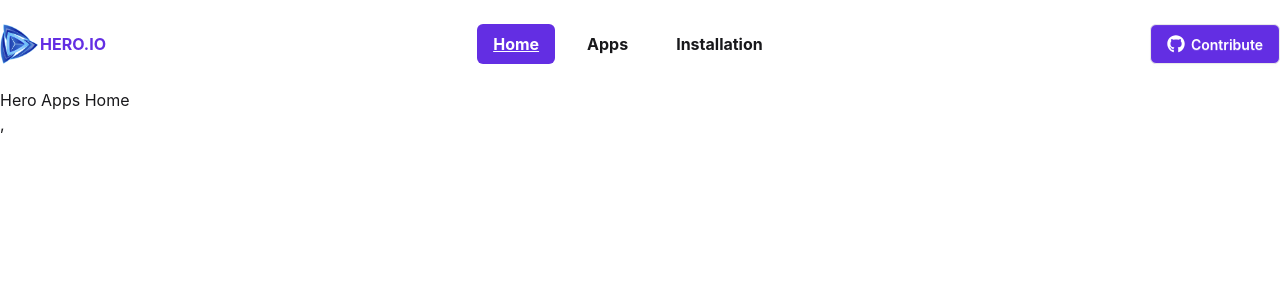
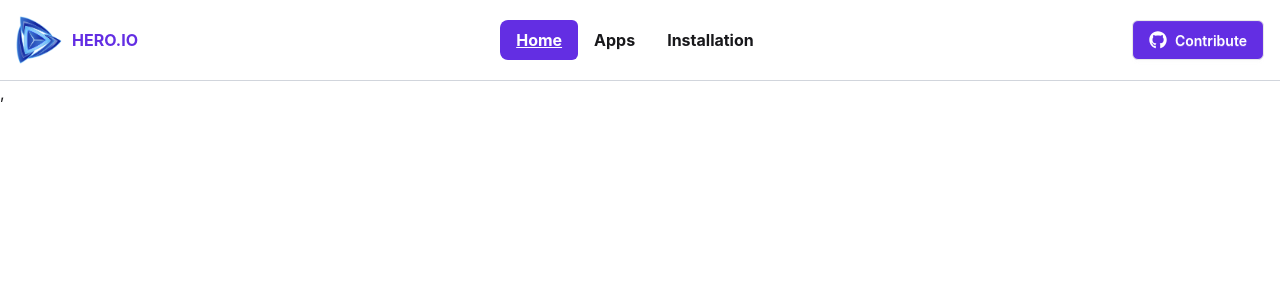
Before and after one commit to ashrafulasif123/hero-apps, a React (Vite) app: page / in a window 1280 px wide. Shown: the top 300 px of the page. Built offline with nearby package versions, Linux system fonts and the light colour scheme.

Commit message:
banner pending

```diff
--- a/src/components/Header/Navbar/Navbar.jsx
+++ b/src/components/Header/Navbar/Navbar.jsx
@@ -1,31 +1,47 @@
-import { NavLink } from "react-router";
+import { Link, NavLink } from "react-router";
 import logo from "../../../assets/images/logo.png"
 import { FaGithub } from "react-icons/fa";
+import { GiHamburgerMenu } from "react-icons/gi";
+import { useState } from "react";
 
 
 const Navbar = () => {
 
-    const linkStyle = "font-bold px-4 py-2 rounded-md"
+    const [showNavbar, setShowNavbar] = useState(true)
+
+
+    const linkStyle = "font-bold px-4 py-2 md:rounded-md"
     const navClass = ({ isActive }) => `${linkStyle} ${isActive ? 'text-white bg-[#632EE3] underline' : ''}`
 
     return (
-        <nav className="py-6">
-            <div className="max-w-325 mx-auto flex justify-between items-center">
-                <div className="flex items-center">
-                    <img className="h-10 w-10 " src={logo} alt="" />
-                    <span className="text-[#632EE3] font-bold">HERO.IO</span>
-                </div>
-                <ul className="flex gap-4 font-inter">
-                    <NavLink className={navClass} to="/" >Home</NavLink>
-                    <NavLink className={navClass} to="/apps" >Apps</NavLink>
-                    <NavLink className={navClass} to="/installation" >Installation</NavLink>
+        <nav className="py-4 border-b border-gray-300">
+            <div className="relative px-4 2xl:px-0 max-w-325 mx-auto flex justify-between items-center">
+                <GiHamburgerMenu onClick={() => setShowNavbar(!showNavbar)} className="block md:hidden h-6 w-6 text-[#632EE3]" />
+                <Link to="/">
+                    <div className="flex items-center gap-2">
+                        <img className="h-12 w-12 " src={logo} alt="" />
+                        <span className="text-[#632EE3] font-bold">HERO.IO</span>
+                    </div>
+                </Link>
+                <ul
+                    className={`w-50 rounded-lg bg-white border border-gray-300 absolute flex flex-col top-17 md:w-auto md:border-none md:static md:flex-row gap-y-2 md:gap-y-0 font-inter transition-all duration-300 ease-in-out overflow-hidden
+                    ${showNavbar ? "opacity-100 translate-y-0 max-h-96" : "opacity-0 -translate-y-4 max-h-0 pointer-events-none"}`}
+                >
+                    <NavLink className={navClass} to="/">Home</NavLink>
+                    <NavLink className={navClass} to="/apps">Apps</NavLink>
+                    <NavLink className={navClass} to="/installation">Installation</NavLink>
                 </ul>
-                <button className="btn text-white bg-[#632EE3] rounded-md">
+                <a
+                    href="https://github.com/ashrafulasif123"
+                    target="_blank"
+                    rel="noopener noreferrer"
+                    className="btn text-white bg-[#632EE3] rounded-md flex items-center gap-2"
+                >
                     <FaGithub className="text-lg" />
                     <span>Contribute</span>
-                </button>
+                </a>
             </div>
-        </nav>
+        </nav >
     );
 };
 
--- /dev/null
+++ b/src/pages/Home/Banner.jsx
@@ -0,0 +1,9 @@
+const Banner = () => {
+    return (
+        <div>
+
+        </div>
+    );
+};
+
+export default Banner;
--- a/src/pages/Home/Home.jsx
+++ b/src/pages/Home/Home.jsx
@@ -1,7 +1,10 @@
+import Banner from "./Banner";
+
 const Home = () => {
     return (
         <div>
-           <h2>Hero Apps Home</h2>
+            {/* <h2>Hero Apps Home</h2>  */}
+            <Banner></Banner>
         </div>
     );
 };
--- a/src/pages/Root/Root.jsx
+++ b/src/pages/Root/Root.jsx
@@ -8,9 +8,9 @@ const Root = () => {
                 <Navbar></Navbar>
             </header>
             <main>
-                <div className="max-w-325 mx-auto">
-                    <Outlet />
-                </div>
+                {/* <div className="max-w-325 mx-auto px-4 2xl:px-0"> */}
+                <Outlet />
+                {/* </div> */}
             </main>
             <footer></footer>
         </div>
```
Also changed, not shown: 1 other file (tests, documents, lock files or other folders).
